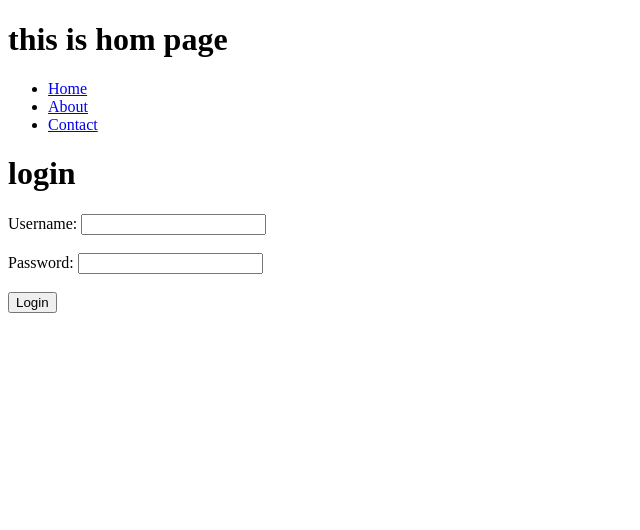
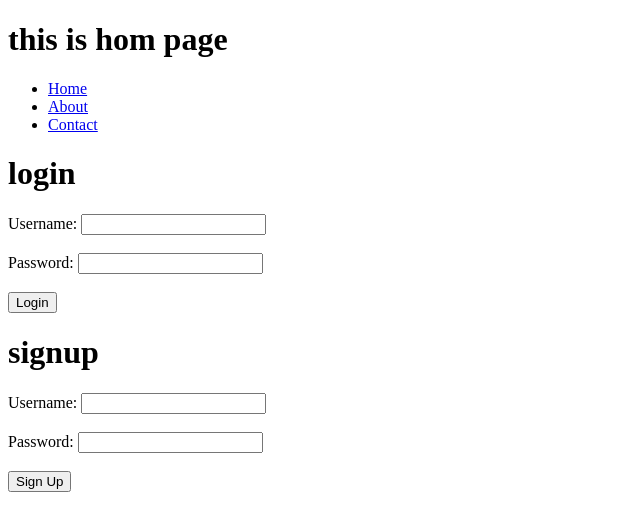
Before and after one commit to Hossamgholam/eduplatform, a plain HTML site: page index.html in a window 1280 px wide. Shown: the whole page, without its empty margins (0-640 px from the left). Drawn offline with Linux system fonts and the light colour scheme.

Commit message:
sing in form make

```diff
--- a/index.html
+++ b/index.html
@@ -27,5 +27,13 @@
         <input type="password" id="password" name="password" required><br><br>
         <input type="submit" value="Login">
     </form>
+    <h1>signup</h1>
+    <form action="submit_signup" method="post">
+        <label for="new_username">Username:</label>
+        <input type="text" id="new_username" name="new_username" required><br><br>
+        <label for="new_password">Password:</label>
+        <input type="password" id="new_password" name="new_password" required><br><br>
+        <input type="submit" value="Sign Up">
+    </form>
 </body>
 </html>
```
